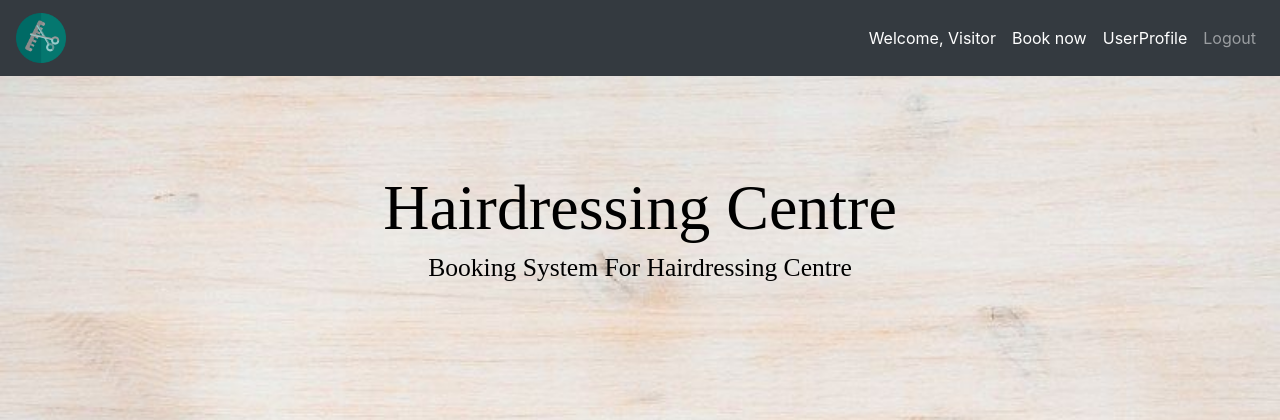
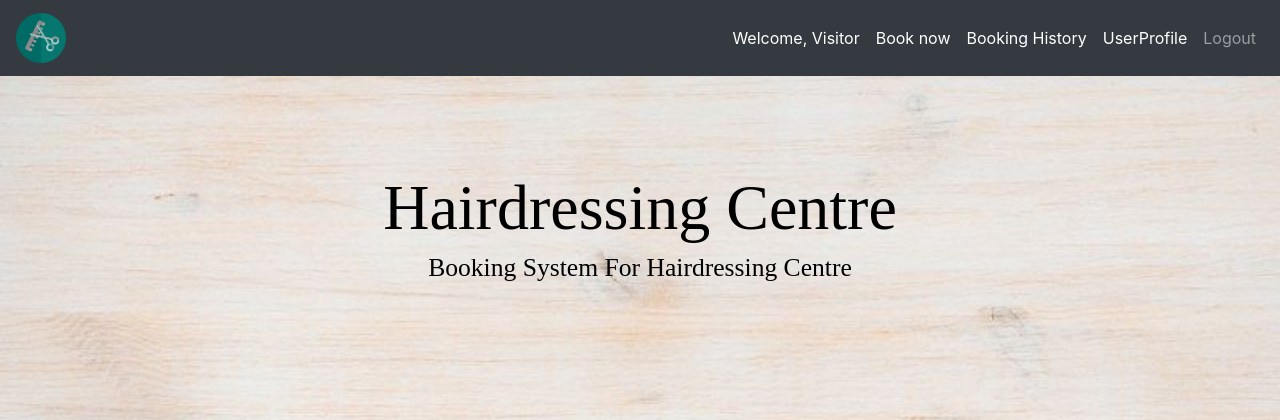
Before and after one commit to a357755680/T13_02_Agile_Website, a PHP site: page /HomePage.php in a window 1280 px wide. Shown: the top 420 px of the page. Run offline with PHP 8.4, Linux system fonts and the light colour scheme; the visitor is signed in with stand-in values (Sample User, id 1); some libraries are stand-ins or nearby versions; some web fonts are replaced.

Commit message:
Update HomePage.php

```diff
--- a/web/HomePage.php
+++ b/web/HomePage.php
@@ -57,6 +57,9 @@
                 <a class="nav-link active" href="Booking.html">Book now</a>
             </li>
             <li class="nav-item">
+                <a class="nav-link active" href="History.html">Booking History </a>
+            </li>
+            <li class="nav-item">
                 <a class="nav-link active" href="UserProfile.html">UserProfile</a>
             </li>
             <li class="nav-item">
```
